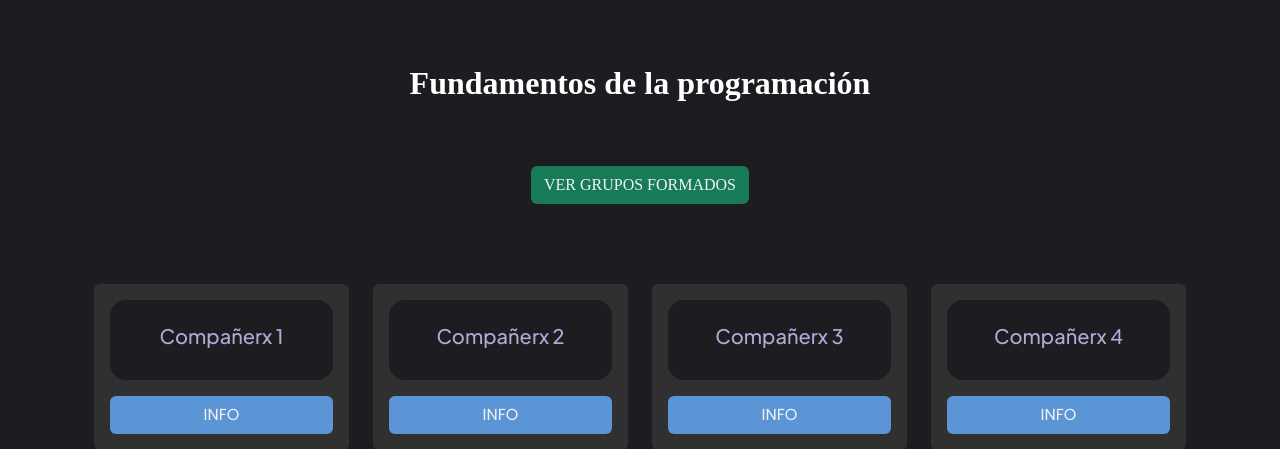
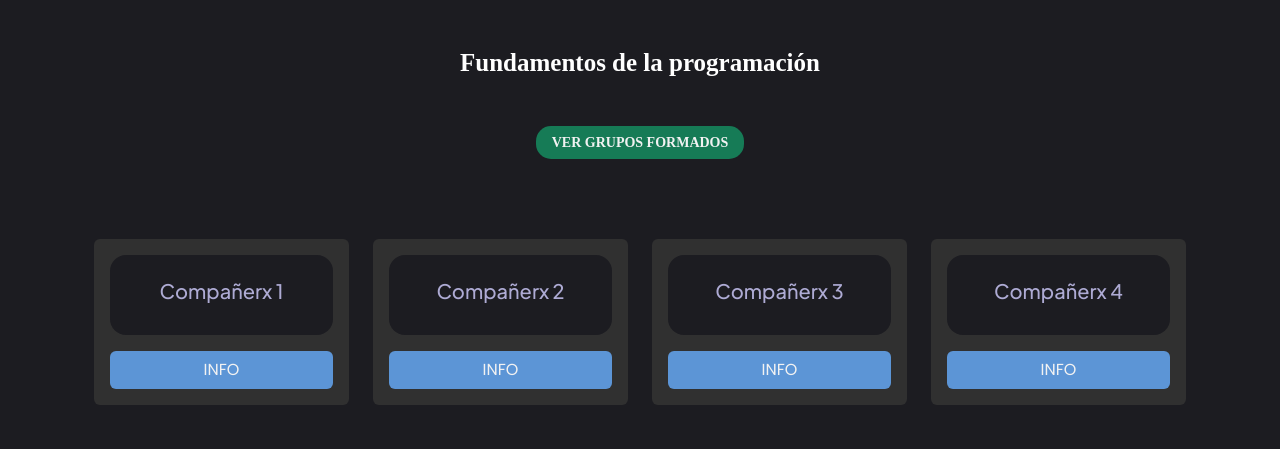
Before and after one commit to micayaque/fiuba-IDS-tp-Flask, a Flask app: page /materias/1/sin-grupo in a window 1280 px wide. Shown: the part 216-665 px from the top of the page. Run offline with Flask 3, Linux system fonts and the light colour scheme; some libraries are stand-ins or nearby versions; some web fonts are replaced.

Commit message:
agrego interacción entre los botones para ver grupos/compañeros

```diff
--- a/FrontEnd/app.py
+++ b/FrontEnd/app.py
@@ -80,7 +80,7 @@ def grupos_por_materia(codigo_materia):
     return render_template("grupos_por_materia.html", materia=materia, grupos=grupos_de_materia)
 
 @app.route("/materias/<int:codigo_materia>/sin-grupo")
-def ver_sin_grupo(codigo_materia):
+def companieros_sin_grupo_por_materia(codigo_materia):
     materia = None
     for m in materias:
         if m["codigo_materia"] == codigo_materia:
--- a/FrontEnd/static/css/style.css
+++ b/FrontEnd/static/css/style.css
@@ -781,11 +781,12 @@ footer {
 /************************* ESTILOS PARA COMPAÑEROS SIN GRUPO *************************/
 
 .titulo_nombre_materia {
-  text-align: center;
-    margin: 4rem;
+    margin: 3rem;
     color: #FFFFFF;
     font-family: Gentium Book Basic;
     font-weight: bold;
+    text-align: center;
+    font-size: 25px;
 }
 
 .contenedor_btn_ver_grupos_compañerxs {
@@ -797,6 +798,10 @@ footer {
 .contenedor_btn_ver_grupos_compañerxs a {
   background-color: #167B56;
   color: #F2F2F2;
+  border-radius: 15px;
+  padding: 5px 15px;
+  font-size: 14px;
+  font-weight: 600;
 }
 
 .contenedor_btn_ver_grupos_compañerxs a:hover {
--- a/FrontEnd/templates/compañerxs_sin_grupo.html
+++ b/FrontEnd/templates/compañerxs_sin_grupo.html
@@ -7,7 +7,7 @@
     <h2 class="titulo_nombre_materia">{{ materia.nombre }}</h2>
 
     <div class="contenedor_btn_ver_grupos_compañerxs">
-        <a href="/materias/{{ materia.codigo_materia }}" class="btn">VER GRUPOS FORMADOS</a>
+        <a class="btn" href="{{ url_for('grupos_por_materia', codigo_materia=materia.codigo_materia) }}">VER GRUPOS FORMADOS</a>
     </div>
 
     <div id="contenedor_compañerxs_sin_grupo" class="container">
--- a/FrontEnd/templates/grupos_por_materia.html
+++ b/FrontEnd/templates/grupos_por_materia.html
@@ -9,7 +9,7 @@
   <div class="contentido_top_buscador_grupos d-flex flex-column justify-content-center align-items-center gap-3 mb-4">
     <h2 class="nombre_materia text-center">{{ materia.nombre }}</h2>
 
-    <button class="boton_compañeros btn">VER COMPAÑER@S SIN GRUPO</button>
+    <a href="{{ url_for('companieros_sin_grupo_por_materia', codigo_materia=materia.codigo_materia) }}" class="btn boton_compañeros"> VER COMPAÑER@S SIN GRUPO </a>
 
   </div>
 
```
